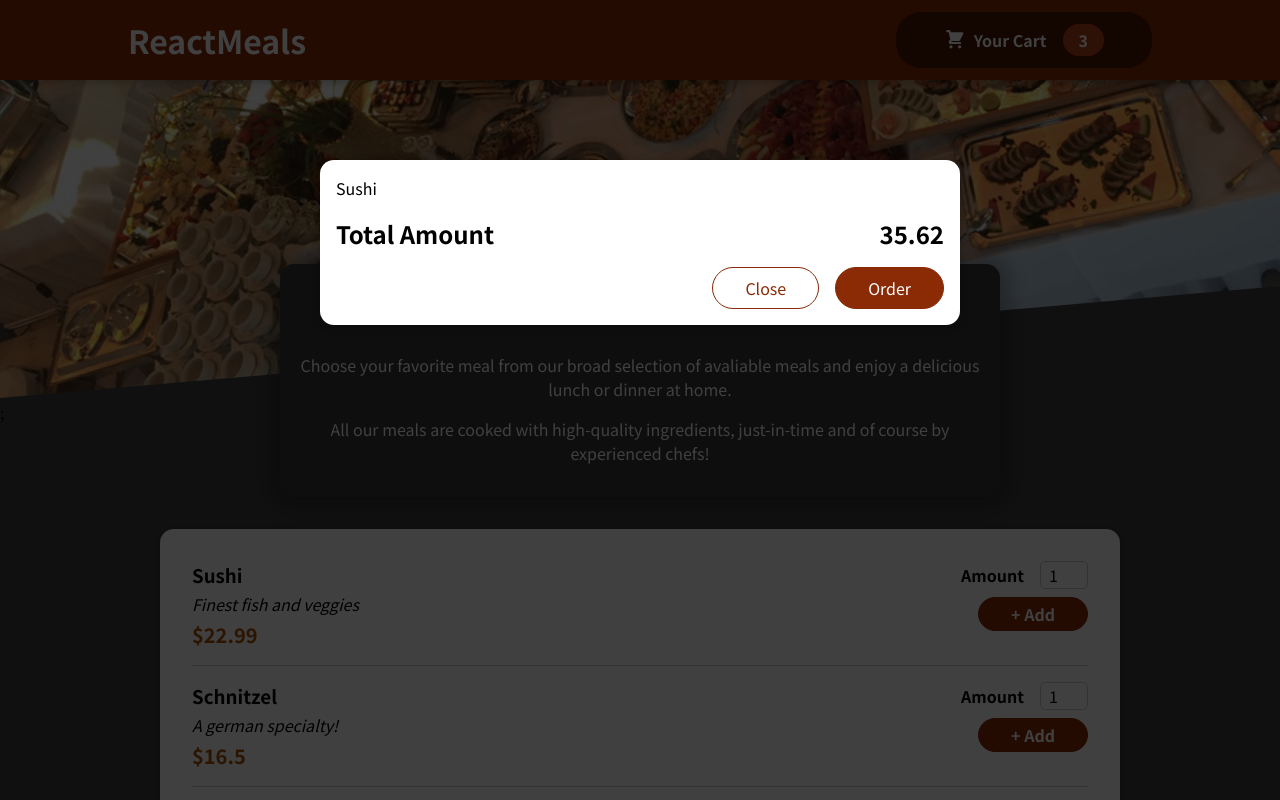
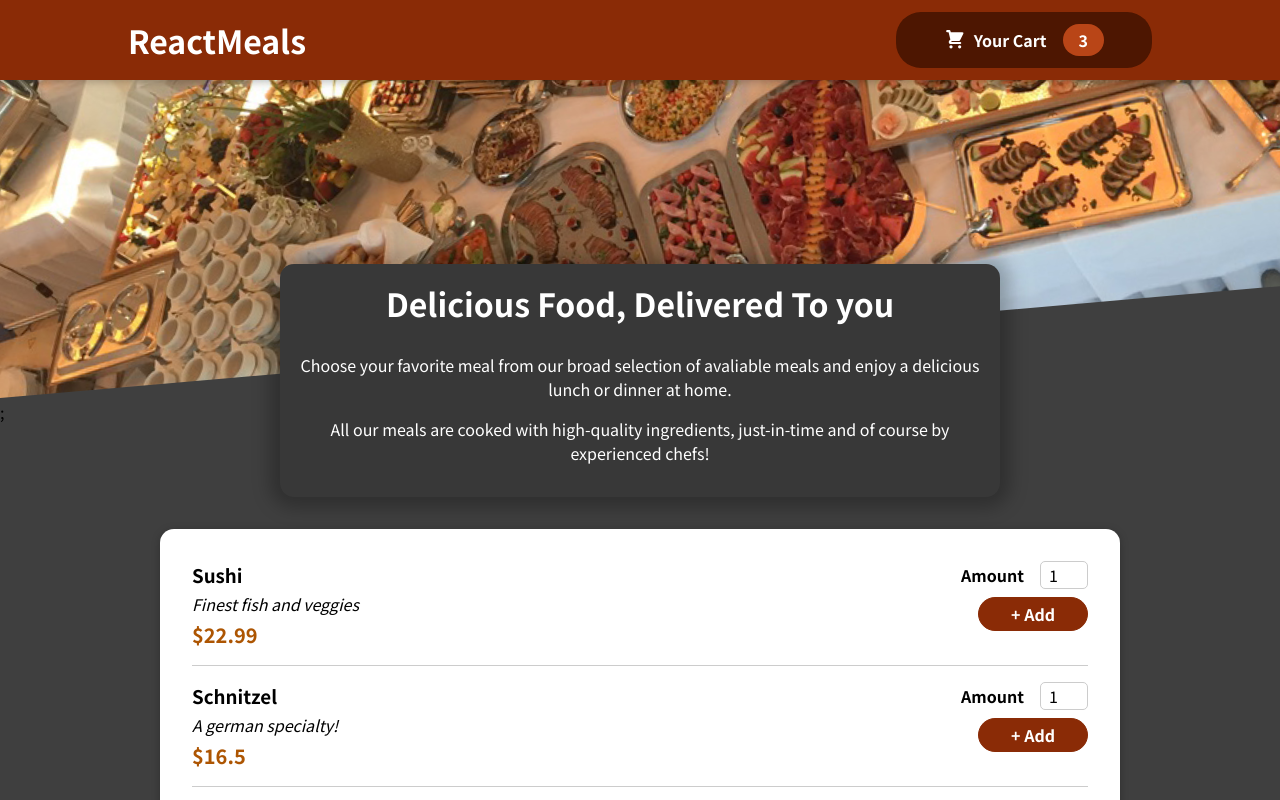
Before and after one commit to tmdgy6232/javascript_perepct, a React (Create React App) app in the folder 07-food-order-project/: page / in a window 1280 px wide. Shown: the top 800 px of the page. Built offline with nearby package versions, Linux system fonts and the light colour scheme.

Commit message:
React: Cart Modal state 관리 및 기능구현

```diff
--- a/07-food-order-project/src/App.js
+++ b/07-food-order-project/src/App.js
@@ -1,12 +1,22 @@
+import { useState } from "react";
 import Header from "./components/Layout/Header";
 import Meals from "./components/Meals/Meals";
 import Cart from "./components/Cart/Cart";
 
 function App() {
+  const [cartIsShown, setCartIsShown] = useState(false);
+
+  const showCartHandler = () => {
+    setCartIsShown(true);
+  };
+
+  const hideCartHandler = () => {
+    setCartIsShown(false);
+  };
   return (
     <>
-      <Cart />
-      <Header />;
+      {cartIsShown && <Cart onClose={hideCartHandler} />}
+      <Header onShowCart={showCartHandler} />;
       <main>
         <Meals />
       </main>
--- a/07-food-order-project/src/components/Cart/Cart.js
+++ b/07-food-order-project/src/components/Cart/Cart.js
@@ -10,14 +10,16 @@
     </ul>
   );
   return (
-    <Modal>
+    <Modal onClose={props.onClose}>
       {cartItems}
       <div className={classes.total}>
         <span>Total Amount</span>
         <span>35.62</span>
       </div>
       <div className={classes.actions}>
-        <button className={classes["button--alt"]}>Close</button>
+        <button className={classes["button--alt"]} onClick={props.onClose}>
+          Close
+        </button>
         <button className={classes["button"]}>Order</button>
       </div>
     </Modal>
--- a/07-food-order-project/src/components/Layout/Header.js
+++ b/07-food-order-project/src/components/Layout/Header.js
@@ -8,7 +8,7 @@
     <>
       <header className={classes.header}>
         <h1>ReactMeals</h1>
-        <HeaderCartButton />
+        <HeaderCartButton {...props} />
       </header>
       <div className={classes["main-image"]}>
         <img src={mainImage} alt="A table full of delicious food!" />
--- a/07-food-order-project/src/components/Layout/HeaderCartButton.js
+++ b/07-food-order-project/src/components/Layout/HeaderCartButton.js
@@ -2,7 +2,7 @@
 import clasees from "./HeaderCartButton.module.css";
 const HeaderCartButton = (props) => {
   return (
-    <button className={clasees.button}>
+    <button className={clasees.button} onClick={props.onShowCart}>
       <span className={clasees.icon}>
         <CartIcon />
       </span>
--- a/07-food-order-project/src/components/UI/Modal.js
+++ b/07-food-order-project/src/components/UI/Modal.js
@@ -2,7 +2,7 @@
 import ReactDOM from "react-dom";
 
 const Backdrop = (props) => {
-  return <div className={classes.backdrop} />;
+  return <div className={classes.backdrop} onClick={props.onClose} />;
 };
 
 const Modaloverlay = (props) => {
@@ -16,7 +16,10 @@
 const Modal = (props) => {
   return (
     <>
-      {ReactDOM.createPortal(<Backdrop />, document.getElementById("overlays"))}
+      {ReactDOM.createPortal(
+        <Backdrop onClose={props.onClose} />,
+        document.getElementById("overlays")
+      )}
       {ReactDOM.createPortal(
         <Modaloverlay>{props.children}</Modaloverlay>,
         document.getElementById("overlays")
```
